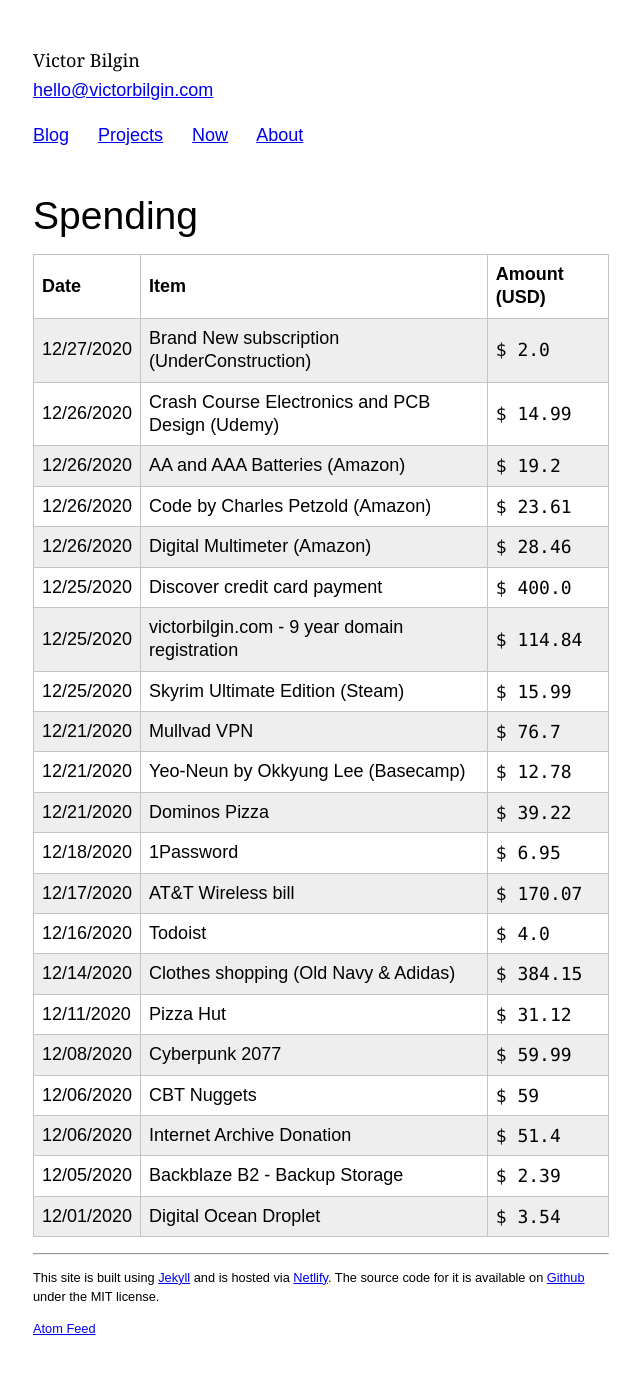
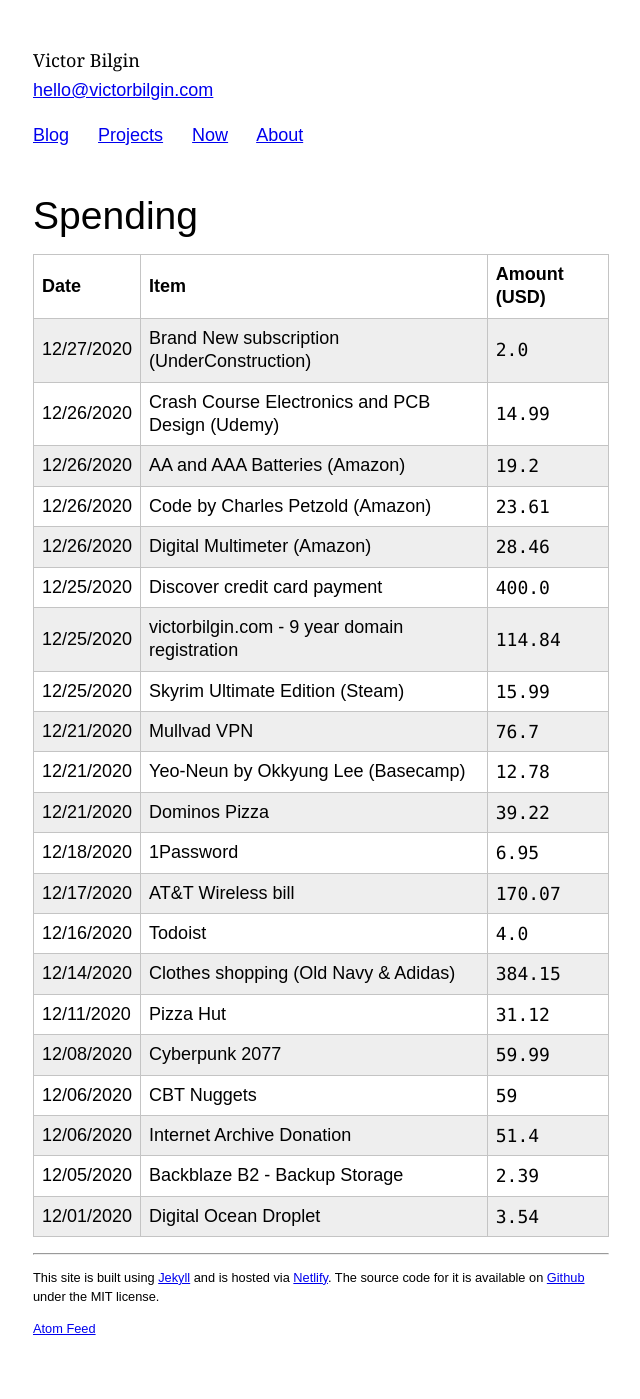
Before and after one commit to vbilgin/vb-v7, a Jekyll site: the page built from _projects/spending.html, in a window 1280 px wide. Shown: the whole page, without its empty margins (319-959 px from the left). Built offline with Jekyll 4.4.1, drawn with Linux system fonts in a browser that asks for light colours.

Commit message:
Removed $ from Spending table

```diff
--- a/_projects/spending.html
+++ b/_projects/spending.html
@@ -13,7 +13,7 @@
   <tr>
     <td>{{ purchase.date | date: '%m/%d/%Y' }}</td>
     <td>{{ purchase.name }}</td>
-    <td class="spending__amt">$ {{ purchase.amount }}</td>
+    <td class="spending__amt">{{ purchase.amount }}</td>
   </tr>
   {% endfor %}
 </table>
```
